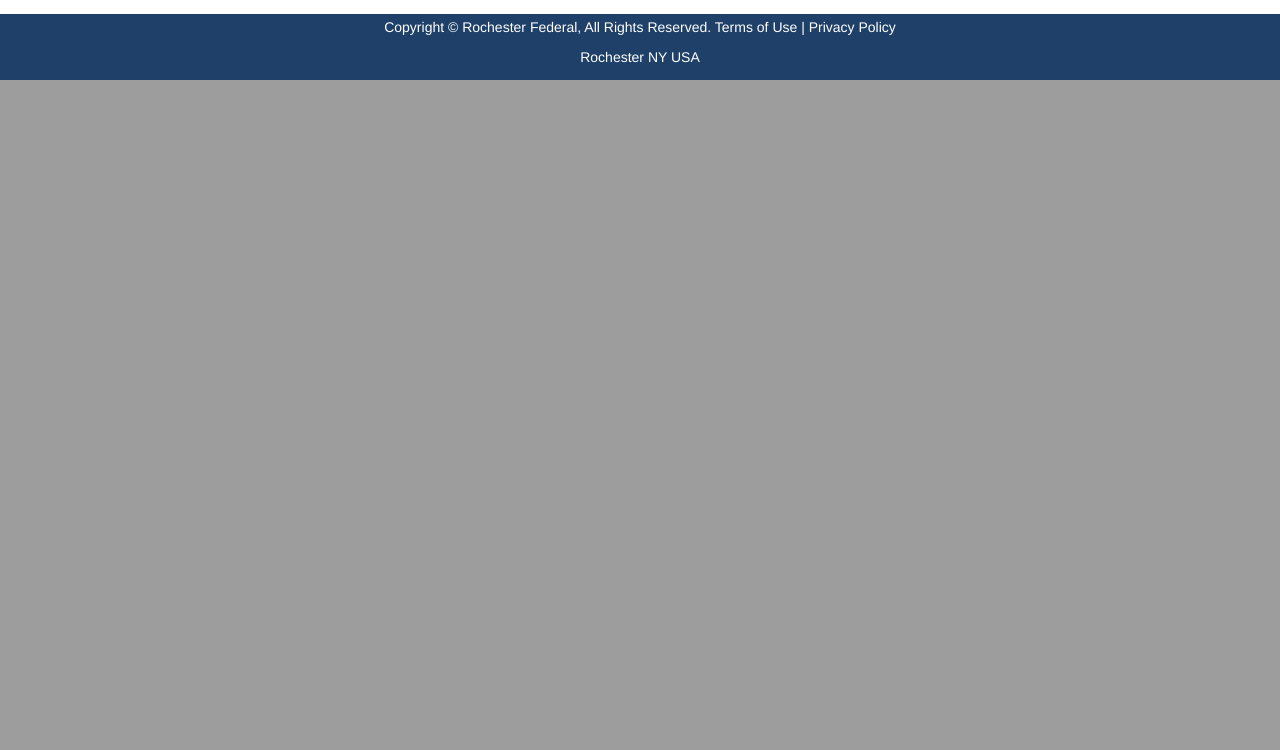
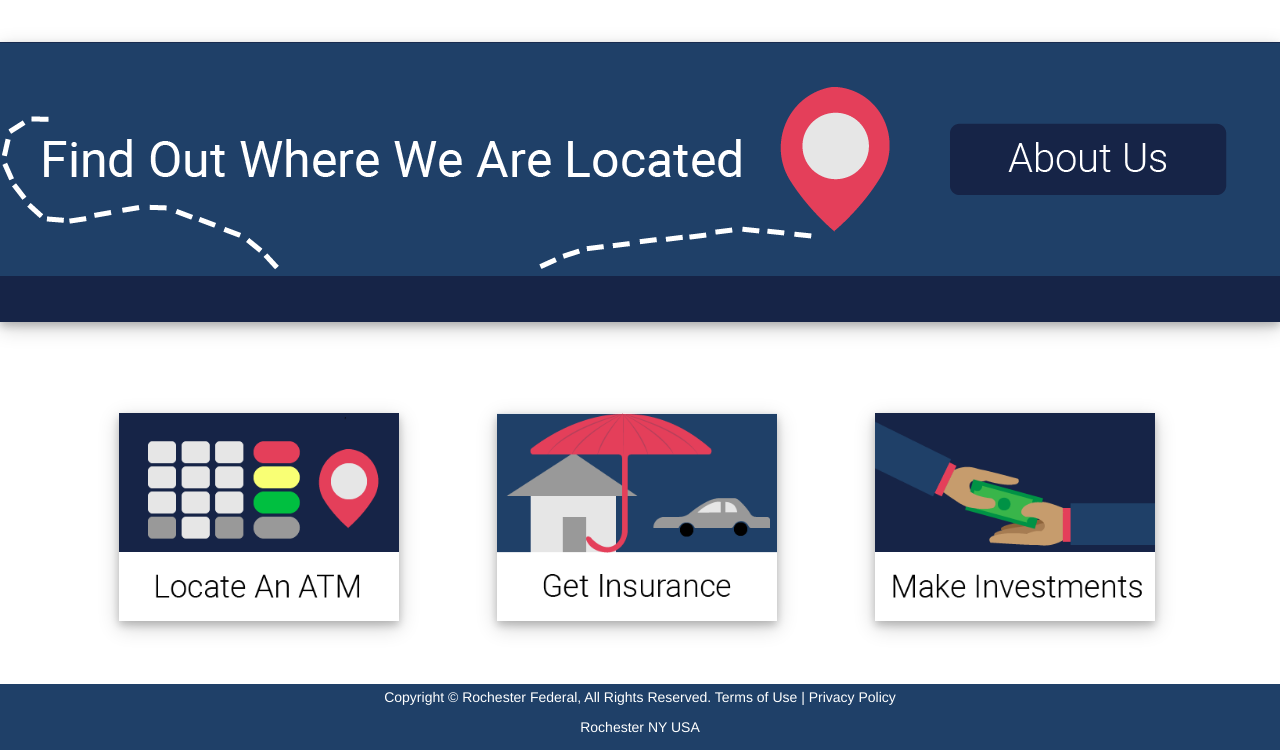
Before and after one commit to jlb2886/RochesterFederal, a PHP site: page /home.html in a window 1280 px wide. Shown: the part 1197-1947 px from the top of the page. Before the commit the page ends 1277 px from the top, so only its background shows below. Run offline with PHP 8.4, Linux system fonts and the light colour scheme.

Commit message:
Changes to Home

```diff
--- a/home.css
+++ b/home.css
@@ -16,6 +16,31 @@ footer {
 .jumbotron{
   background-image: url("img/home.png");
   color: #fff;
+}
+
+.LearnMoreBoxes {
+  margin: 3.5em;
+  float: left;
+  justify-content: center;
+  display: flex;
+  box-shadow: 0 4px 8px 0 rgba(0, 0, 0, 0.2), 0 6px 20px 0 rgba(0, 0, 0, 0.19);
+}
+
+.FindOut{
+  max-width: 100%;
+  height: auto;
+  display: inline;
+  justify-content: center;
+  background-color: #162447;
+}
+
+.image{
+  background-color: #162447;
+  width: 100%;
+  height: 20em;
+  box-shadow: 0 4px 8px 0 rgba(0, 0, 0, 0.2), 0 6px 20px 0 rgba(0, 0, 0, 0.19);
+  margin-top: 3em;
+  margin-bottom: 3em;
 }
 
 input[type=text], input[type=password] {
--- a/home.html
+++ b/home.html
@@ -103,10 +103,35 @@
       <span class="sr-only">Next</span>
     </a>
   </div>
+</div> <!--Container-->
 
+  <a href="https://people.rit.edu/jlb2886/Sites/RochesterFederal/AboutUs.html">
+    <div class = "image">
+      <img src="img/FindOut.png" alt="Make Investments" style="width:100%;">
+    </div>
+  </a>
 
-</div>
+<div class = "container">
 
+  <a href="https://www.visa.com/atmlocator/#(page:home)">
+    <div class = "LearnMoreBoxes">
+        <img src="img/LocateAnATM.png" alt="Find An ATM" style="width:20em;">
+    </div>
+  </a>
+
+  <a href="https://people.rit.edu/jlb2886/Sites/RochesterFederal/Insurance.html">
+    <div class = "LearnMoreBoxes">
+        <img src="img/GetInsurance.png" alt="Get Insurance" style="width:20em;">
+    </div>
+  </a>
+
+  <a href="https://people.rit.edu/jlb2886/Sites/RochesterFederal/Investment.html">
+    <div class = "LearnMoreBoxes">
+        <img src="img/MakeInvestments.png" alt="Make Investments" style="width:20em;">
+    </div>
+  </a>
+
+</div> <!--container-->
 
 <footer>
   <p>Copyright © Rochester Federal, All Rights Reserved. Terms of Use | Privacy Policy</p>
```
Also changed, not shown: img/FindOut.png (added), img/GetInsurance.png (added), img/LocateAnATM.png (added), img/MakeInvestments.png (added).
